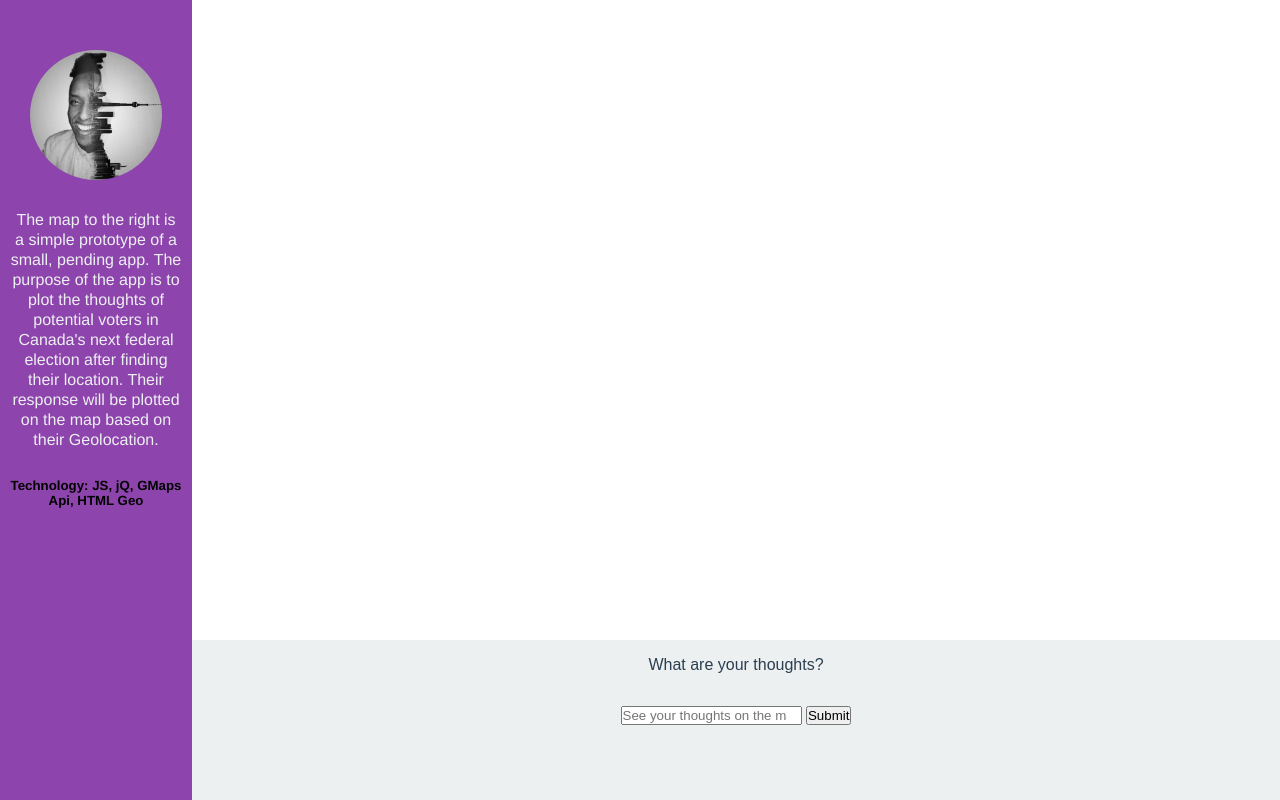
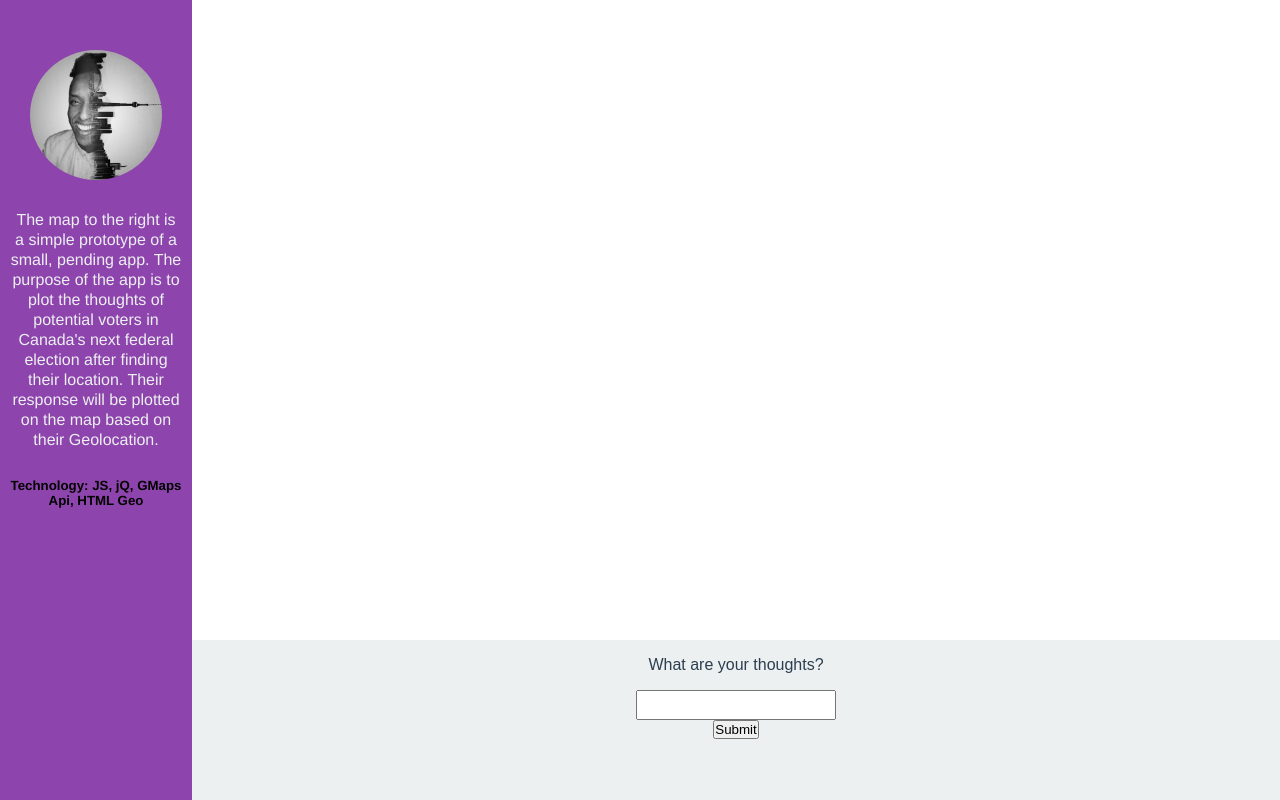
Before and after one commit to Haaruun/GeoProto, a plain HTML site: page index.html in a window 1280 px wide. Drawn offline with nearby package versions, Linux system fonts and the light colour scheme; some packages are replaced by stand-ins of ours.

Commit message:
Textarea stuff

```diff
--- a/index.html
+++ b/index.html
@@ -21,7 +21,8 @@
 	<div class="find">
 	<label for="search">What are your thoughts?</label>
 	<br/>
-	<input type="search" id="search" placeholder="See your thoughts on the map">
+        <textarea id="search"></textarea>
+        <br />
 	<button>Submit</button>
 	</div>
 
--- a/style.css
+++ b/style.css
@@ -54,3 +54,9 @@
  color: #2c3e50;
 
 }
+
+#search{
+    height: 30px;
+    width: 200px;
+    resize: none;
+}
```
